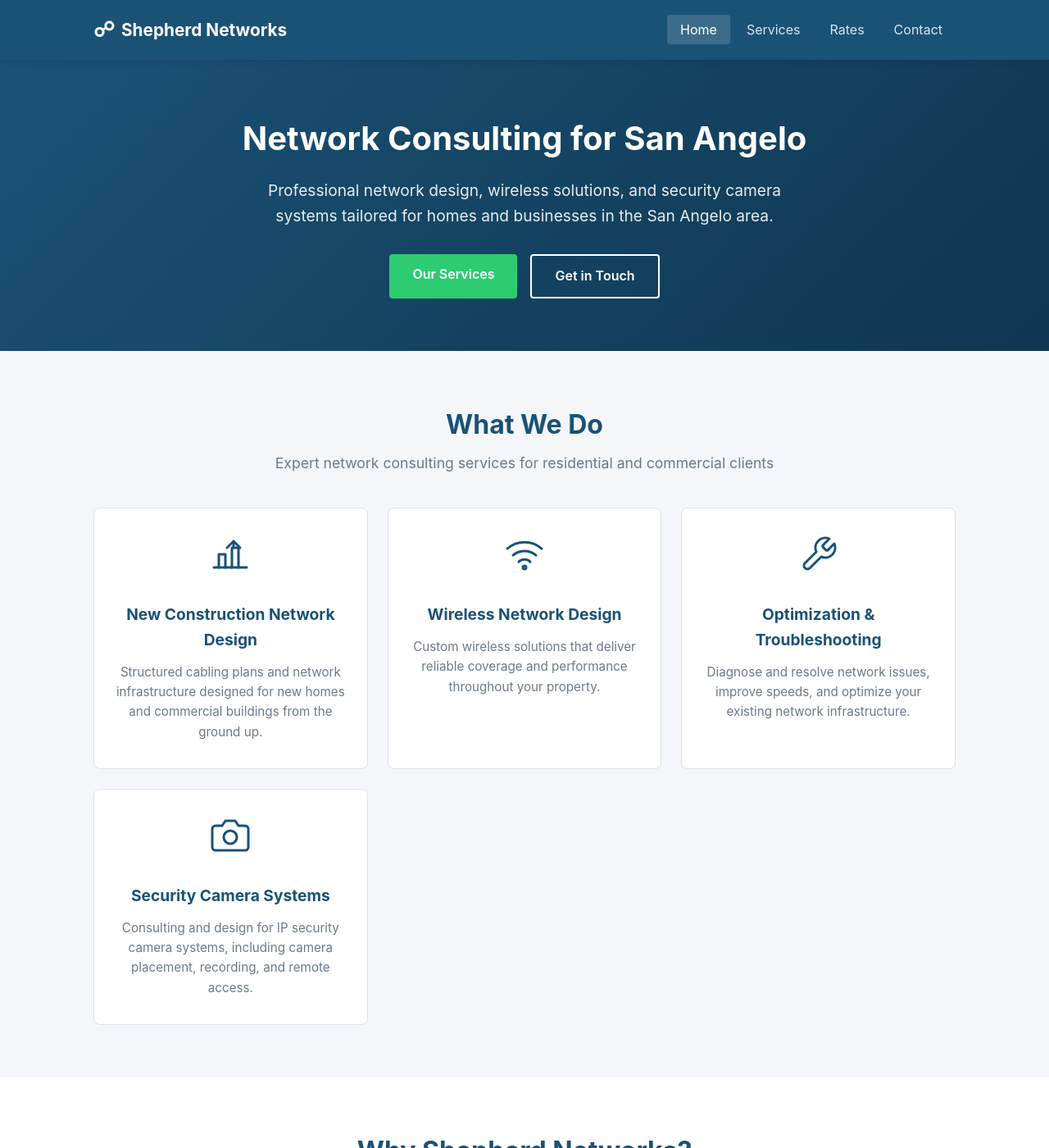
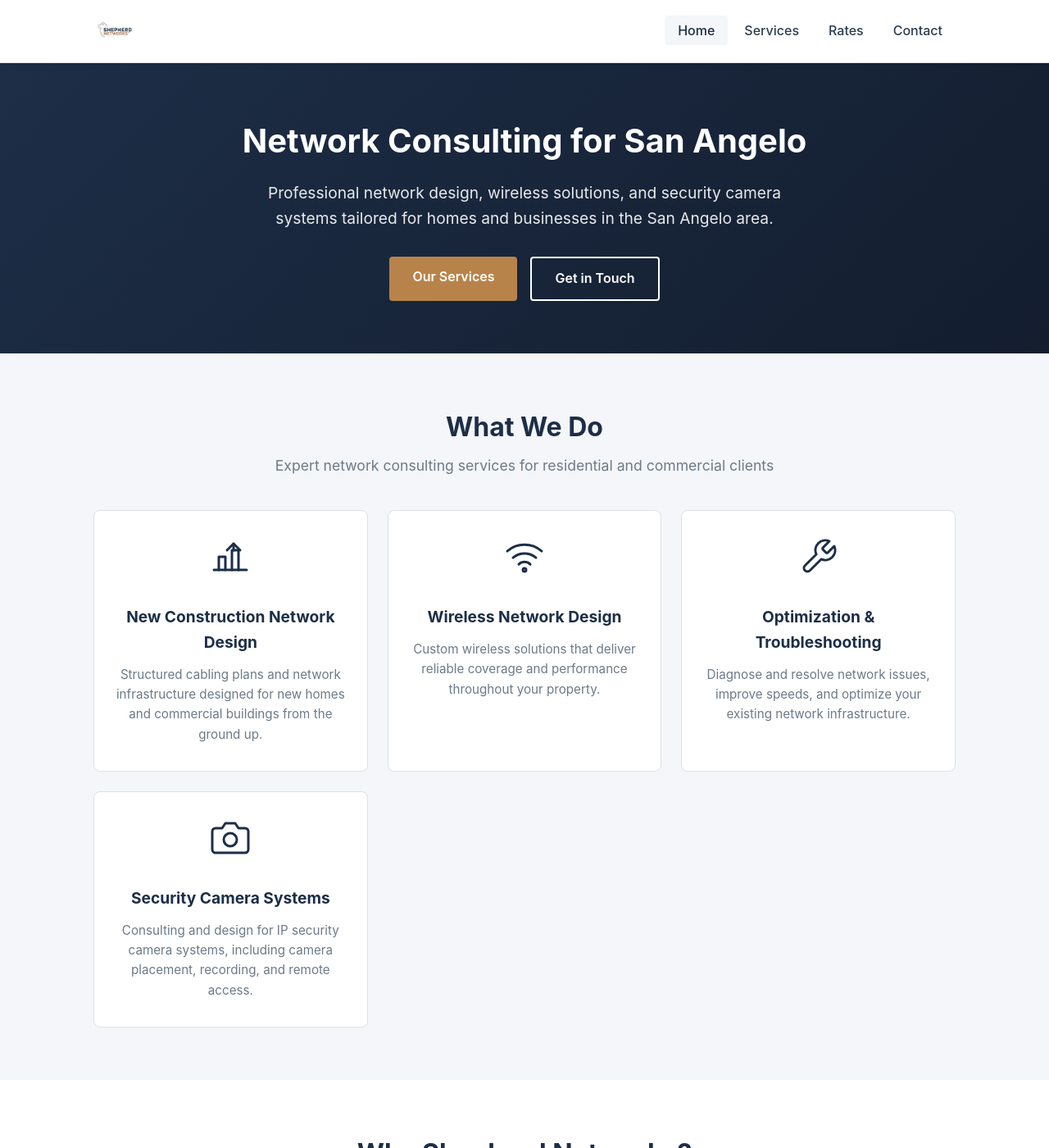
Before and after one commit to ntwkrgr/shepherd-networks, a Jekyll site: the page built from index.html, in a window 1280 px wide and 1400 px high. Shown: the whole window at 82% size. Built offline with Jekyll 4.4.1, drawn with Linux system fonts in a browser that asks for light colours.

Commit message:
Incorporate new brand logos and update color palette to match
- Replace unicode placeholder icons in header and footer with real PNG logos
  (shepherd-final.png in header, shepherd-outline.png in footer)
- Change header background from dark navy to white so the full-color logo
  displays correctly; update nav link colors to dark text accordingly
- Apply mix-blend-mode: screen to footer logo image so the black dog outline
  renders visibly over the dark footer background
- Update CSS custom properties to match logo color palette:
    --primary: #1d2e47 (dark navy from SHEPHERD text)
    --primary-dark: #131d2e (deeper navy for footer/gradients)
    --accent: #b8834a (warm tan/gold from NETWORKS text)
    --accent-dark: #9a6838 (darker tan for hover states)

https://claude.ai/code/session_01QMtoXx4c63uFCgWiazm2ut

```diff
--- a/_includes/footer.html
+++ b/_includes/footer.html
@@ -2,8 +2,7 @@
   <div class="container">
     <div class="footer-content">
       <div class="footer-brand">
-        <span class="logo-icon">&#9741;</span>
-        <span class="logo-text">Shepherd Networks</span>
+        <img src="{{ '/shepherd-outline.png' | relative_url }}" alt="Shepherd Networks" class="footer-logo-img">
         <p>Professional network consulting for the San Angelo, TX area.</p>
       </div>
       <div class="footer-links">
--- a/_includes/header.html
+++ b/_includes/header.html
@@ -1,8 +1,7 @@
 <header class="site-header">
   <div class="container">
     <a href="{{ '/' | relative_url }}" class="site-logo">
-      <span class="logo-icon">&#9741;</span>
-      <span class="logo-text">Shepherd Networks</span>
+      <img src="{{ '/shepherd-final.png' | relative_url }}" alt="Shepherd Networks" class="logo-img">
     </a>
     <nav class="site-nav">
       <button class="nav-toggle" aria-label="Toggle navigation">&#9776;</button>
--- a/assets/css/style.css
+++ b/assets/css/style.css
@@ -6,10 +6,10 @@
 }
 
 :root {
-  --primary: #1a5276;
-  --primary-dark: #0e3650;
-  --accent: #2ecc71;
-  --accent-dark: #27ae60;
+  --primary: #1d2e47;
+  --primary-dark: #131d2e;
+  --accent: #b8834a;
+  --accent-dark: #9a6838;
   --text: #2c3e50;
   --text-light: #6c7a89;
   --bg: #ffffff;
@@ -52,13 +52,13 @@ img {
 
 /* === Header === */
 .site-header {
-  background: var(--primary);
-  color: #fff;
-  padding: 1rem 0;
+  background: #ffffff;
+  color: var(--text);
+  padding: 0.75rem 0;
   position: sticky;
   top: 0;
   z-index: 100;
-  box-shadow: var(--shadow);
+  box-shadow: 0 1px 0 var(--border), var(--shadow);
 }
 
 .site-header .container {
@@ -70,25 +70,24 @@ img {
 .site-logo {
   display: flex;
   align-items: center;
-  gap: 0.5rem;
-  color: #fff;
-  font-size: 1.3rem;
-  font-weight: 700;
+  text-decoration: none;
 }
 
 .site-logo:hover {
-  color: var(--accent);
+  opacity: 0.85;
 }
 
-.logo-icon {
-  font-size: 1.6rem;
+.logo-img {
+  height: 52px;
+  width: auto;
+  display: block;
 }
 
 .nav-toggle {
   display: none;
   background: none;
   border: none;
-  color: #fff;
+  color: var(--primary);
   font-size: 1.5rem;
   cursor: pointer;
 }
@@ -100,16 +99,17 @@ img {
 }
 
 .nav-links a {
-  color: rgba(255, 255, 255, 0.85);
+  color: var(--text);
   padding: 0.5rem 1rem;
   border-radius: 4px;
+  font-weight: 500;
   transition: background 0.2s, color 0.2s;
 }
 
 .nav-links a:hover,
 .nav-links a.active {
-  color: #fff;
-  background: rgba(255, 255, 255, 0.15);
+  color: var(--primary);
+  background: var(--bg-light);
 }
 
 /* === Hero === */
@@ -445,14 +445,12 @@ img {
   gap: 2rem;
 }
 
-.footer-brand .logo-icon,
-.footer-brand .logo-text {
-  color: #fff;
-}
-
-.footer-brand .logo-text {
-  font-size: 1.2rem;
-  font-weight: 700;
+.footer-logo-img {
+  height: 56px;
+  width: auto;
+  display: block;
+  margin-bottom: 0.5rem;
+  mix-blend-mode: screen;
 }
 
 .footer-brand p {
@@ -554,7 +552,8 @@ img {
     top: 100%;
     left: 0;
     right: 0;
-    background: var(--primary);
+    background: #ffffff;
+    border-top: 1px solid var(--border);
     padding: 1rem;
     box-shadow: var(--shadow);
   }
```
